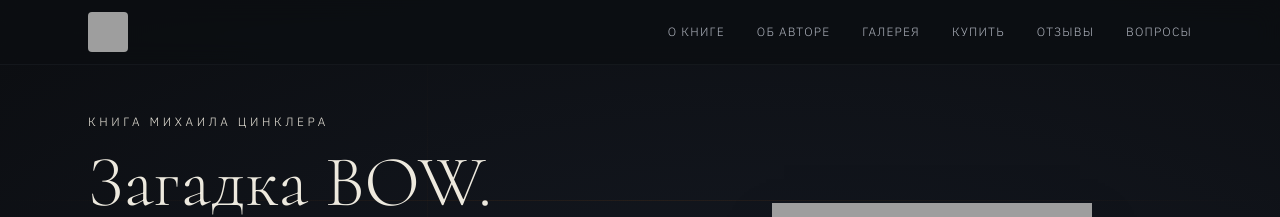
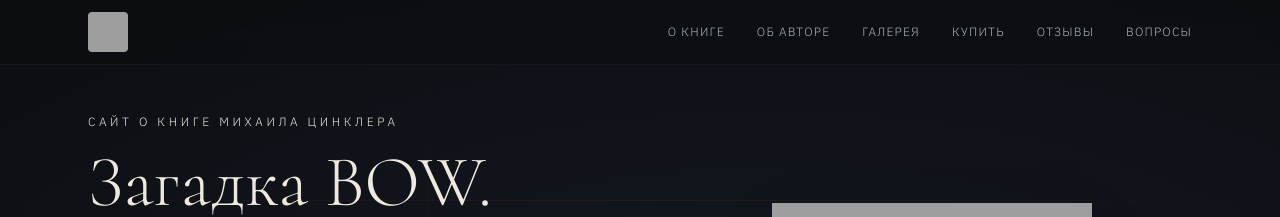
Before and after one commit to pr-poehali-dev/philosophy-book-site, a React (Vite) app: page / in a window 1280 px wide. Shown: the top 217 px of the page. Built offline with nearby package versions, Linux system fonts and the light colour scheme; grey boxes are pictures that could not be loaded.

Commit message:
Replace book title with site description

```diff
--- a/src/pages/Index.tsx
+++ b/src/pages/Index.tsx
@@ -149,7 +149,7 @@ export default function Index() {
           <div className="space-y-8">
             <div className="opacity-0 animate-fade-in delay-100" style={{ animationFillMode: "forwards" }}>
               <p className="font-ibm text-xs uppercase tracking-[0.3em] text-gold/70 mb-4">
-                Книга Михаила Цинклера
+                Сайт о книге Михаила Цинклера
               </p>
               <h1 className="font-cormorant text-5xl md:text-7xl font-light leading-tight text-foreground">
                 Загадка BOW.<br />
```
